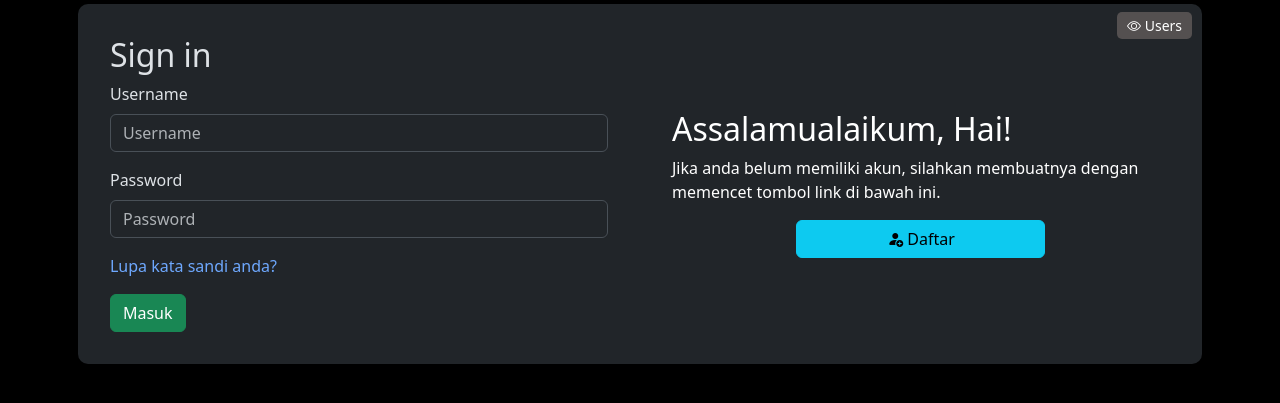
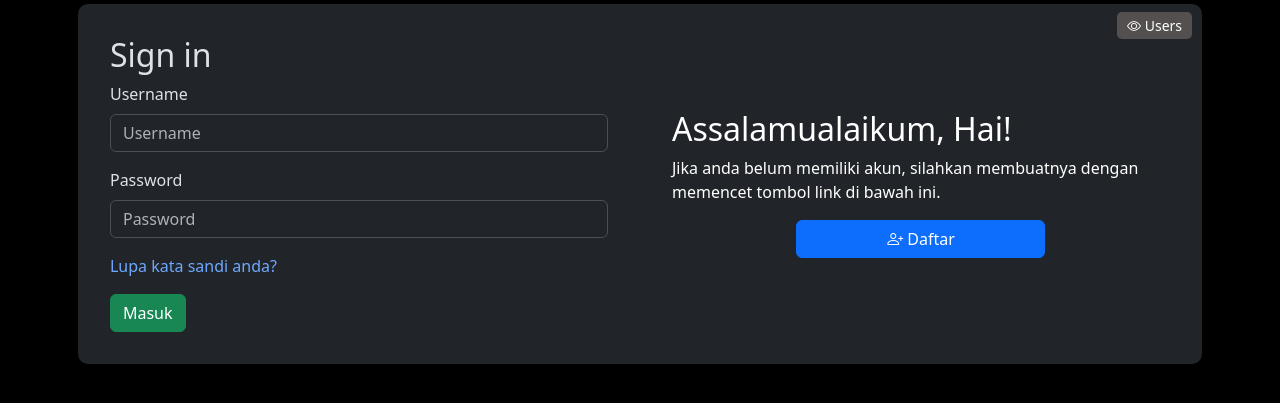
Before and after one commit to FutuhIqramMultazam/latihan-php, a PHP site: page /My/login.php in a window 1280 px wide. Shown: the part 216-619 px from the top of the page. Run offline with PHP 8.4, Linux system fonts and the light colour scheme; data that the repository does not hold is empty.

Commit message:
menambah dan merubah icon

```diff
--- a/login.php
+++ b/login.php
@@ -156,7 +156,7 @@ if (isset($_POST["login"])) {
                     <h2>Assalamualaikum, Hai!</h2>
                     <p>Jika anda belum memiliki akun, silahkan membuatnya dengan memencet tombol link di bawah ini.</p>
                     <div class="text-center">
-                        <a href="http://localhost/My%20All%20Project/latihan%20PHP/registrasi.php" class="btn btn-info w-50 "><i class="bi bi-person-fill-add"></i> Daftar</a>
+                        <a href="http://localhost/My%20All%20Project/latihan%20PHP/registrasi.php" class="btn btn-primary w-50 "><i class="bi bi-person-plus"></i> Daftar</a>
                         <a href="" data-bs-toggle="modal" data-bs-target="#daftar-user" class="position-absolute yang-daftar text-decoration-none "><i class="bi bi-eye"></i> Users</a>
                     </div>
 
--- a/registrasi.php
+++ b/registrasi.php
@@ -164,7 +164,7 @@ if (isset($_POST["kirim"])) {
                                 <input type="password" class="form-control" id="confirmPassword" placeholder="Konfirmasi password" name="password2">
                             </div>
                         </div>
-                        <button type="submit" class="mt-4 btn btn-primary w-100" name="kirim">Daftar</button>
+                        <button type="submit" class="mt-4 btn btn-primary w-100" name="kirim"><i class="bi bi-person-plus"></i> Daftar <i class="bi bi-arrow-up"></i></button>
                         <a href="#" class="bantuan" data-bs-toggle="modal" data-bs-target="#exampleModal">Petunjuk <i class="bi bi-info-circle-fill"></i></a>
                     </form>
                 </div>
```
